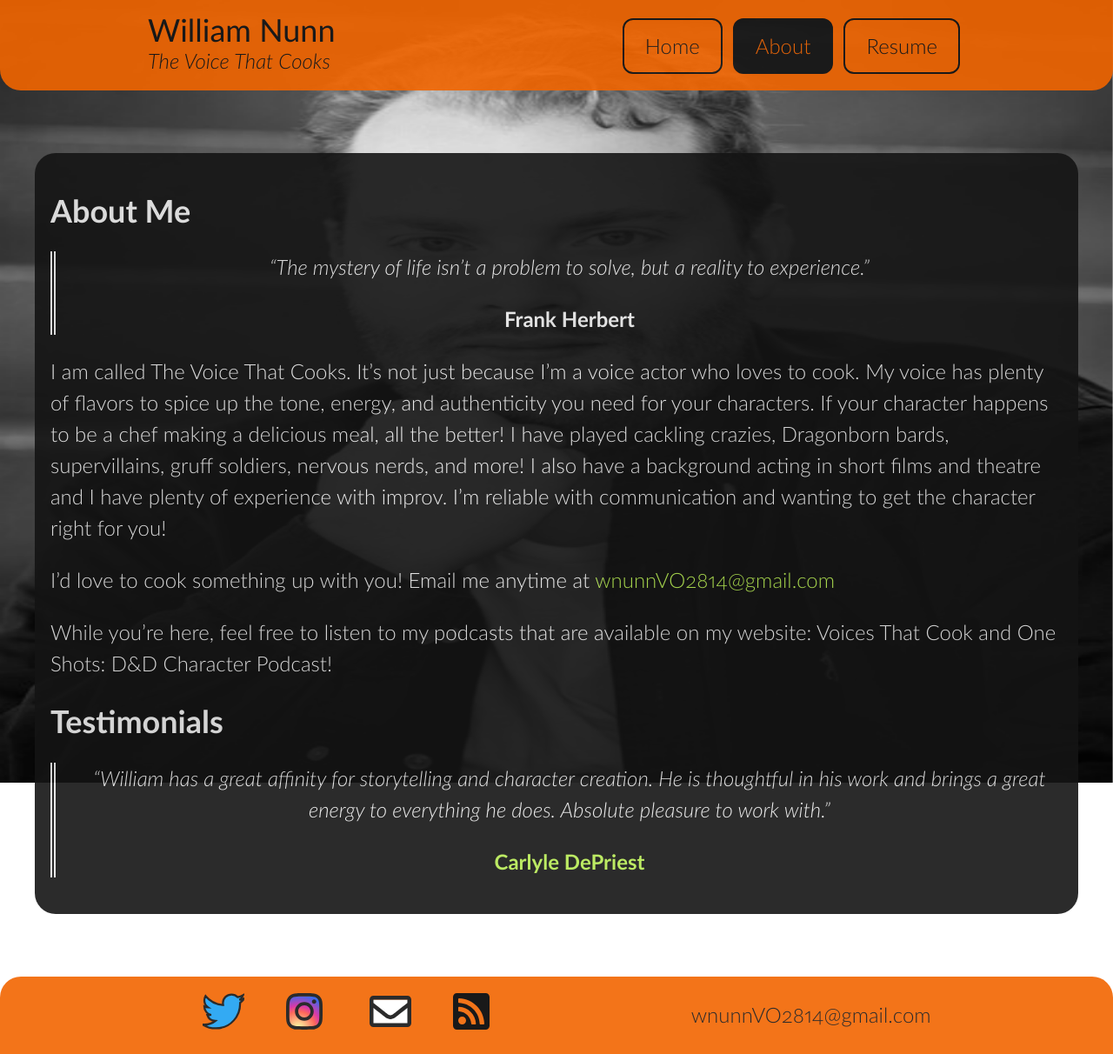
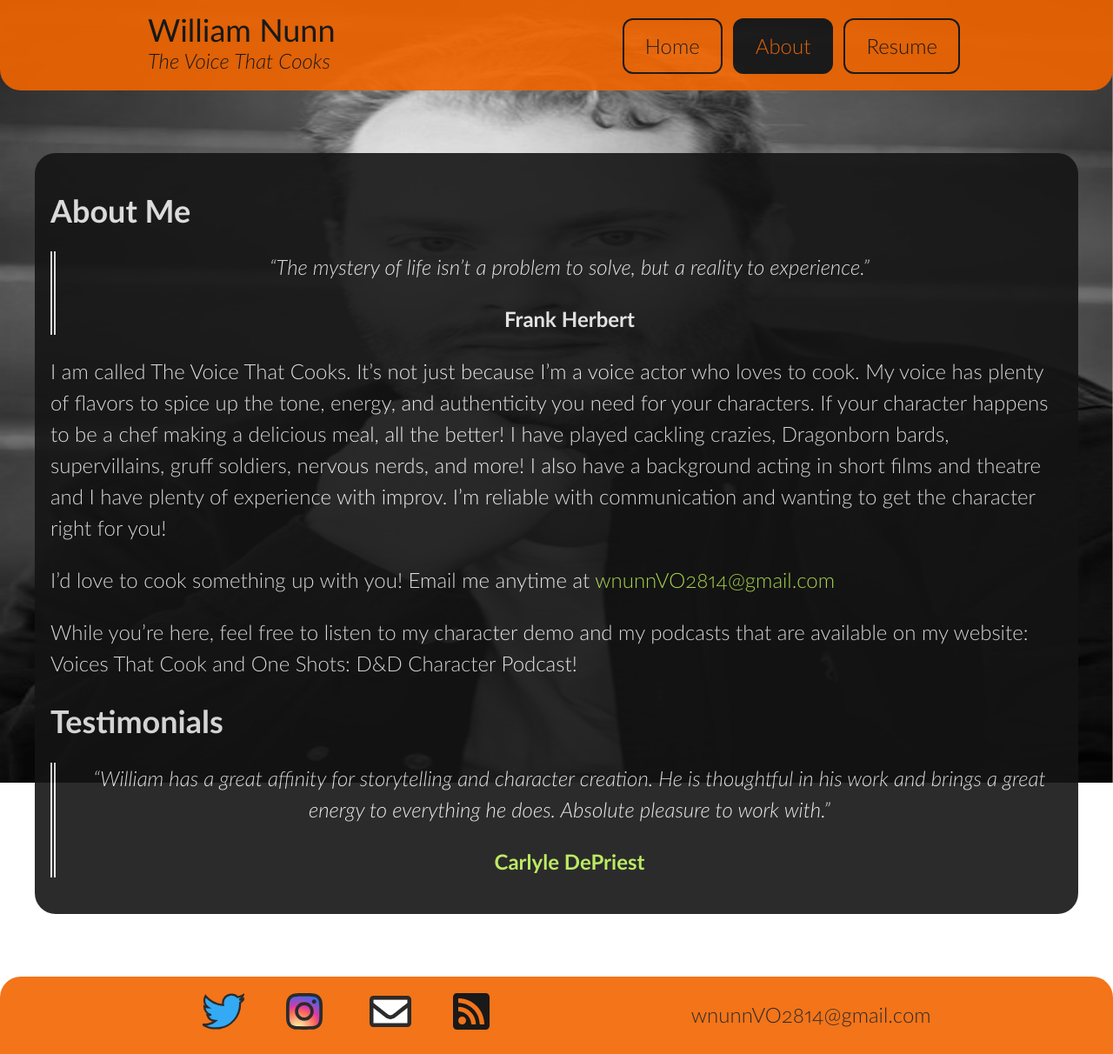
Before and after one commit to William-Nunn/William-Nunn.github.io, a Jekyll site: the page built from about.md, in a window 1280 px wide. Shown: the whole page at 87% size. Built offline with Jekyll 4.4.1, drawn with Linux system fonts in a browser that asks for light colours.

Commit message:
Update bio to include character demo

```diff
--- a/about.md
+++ b/about.md
@@ -14,7 +14,7 @@
 
 I'd love to cook something up with you! Email me anytime at [{{site.email}}](mailto:{{site.email}})
 
-While you're here, feel free to listen to my podcasts that are available on my website: Voices That Cook and One Shots: D&D Character Podcast!
+While you're here, feel free to listen to my character demo and my podcasts that are available on my website: Voices That Cook and One Shots: D&D Character Podcast!
 
 ## Testimonials
 
```
